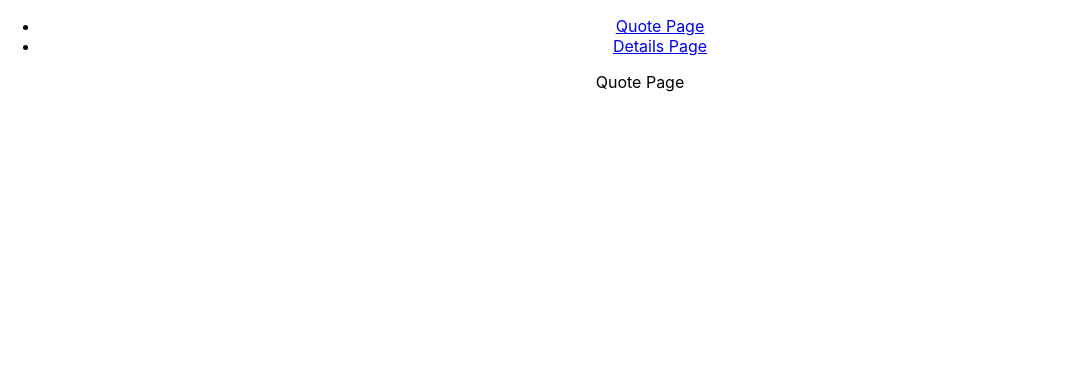
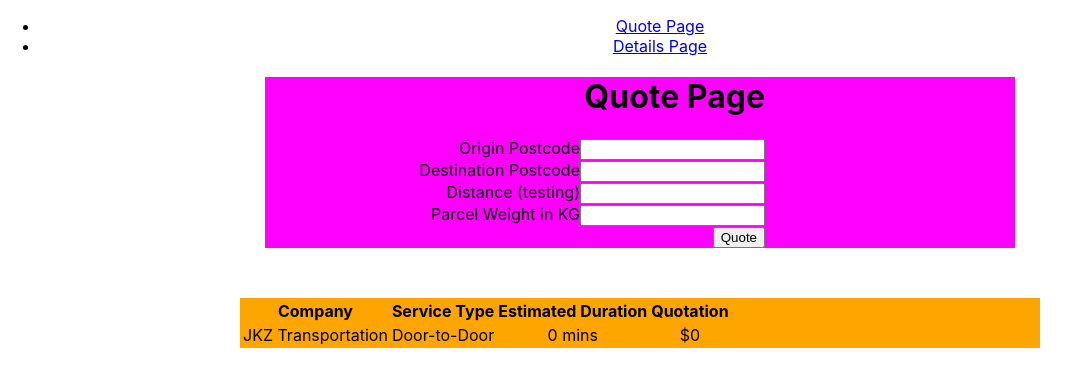
Before and after one commit to wuzhixiang88/Easy_Parcel_Clone, a React (Create React App) app in the folder client/: page /quote in a window 1280 px wide. Shown: the top 386 px of the page, without its empty margins (0-1080 px from the left). Built offline with nearby package versions, Linux system fonts and the light colour scheme.

Commit message:
quotation mechanism works

```diff
--- a/client/src/App.css
+++ b/client/src/App.css
@@ -36,3 +36,23 @@
     transform: rotate(360deg);
   }
 }
+
+#quote-input {
+  text-align: right;
+  width: 500px;
+  background-color: fuchsia;
+  margin: auto;
+  padding-right: 250px;
+}
+
+#quote-show {
+  text-align: center;
+  width: 800px;
+  background-color: orange;
+  margin: auto;
+  margin-top: 50px;
+}
+
+#quote-table {
+  text-align: center;
+}
--- a/client/src/pages/QuotePage.js
+++ /dev/null
@@ -1,11 +0,0 @@
-import React from 'react';
-
-const QuotePage = () => {
-    return (
-        <div>
-            Quote Page
-        </div>
-    );
-};
-
-export default QuotePage;
--- /dev/null
+++ b/client/src/pages/QuotePage.jsx
@@ -0,0 +1,69 @@
+import React, { useState } from "react";
+
+//distance to be taken from API (distance between 2 postcodes)
+//standardRate is a constant set by us
+const standardRate = 0.5;
+const standardSpeed = 5;
+// const quotation = distance * parcelWeight * standardRate;
+// const duration = distance * standardSpeed;
+
+const QuotePage = () => {
+  const [distance, setDistance] = useState(0);
+  const [parcelWeight, setParcelWeight] = useState(0);
+  const [quotation, setQuotation] = useState(0);
+  const [duration, setDuration] = useState(0);
+
+  const handleDistanceInput = (e) => {
+    setDistance(e.target.value);
+  };
+
+  const handleParcelWeightInput = (e) => {
+    setParcelWeight(e.target.value);
+  };
+
+  const handleClickRequestQuotation = () => {
+    console.log("quotation requested");
+    setQuotation(parcelWeight * standardRate);
+    setDuration(distance * standardSpeed);
+  };
+
+  return (
+    <div>
+      <div id="quote-input">
+        <h1>Quote Page</h1>
+        <label for="Origin">Origin Postcode</label>
+        <input type="text" />
+        <br />
+        <label for="Destination">Destination Postcode</label>
+        <input type="text" />
+        <br />
+        <label for="Distance">Distance (testing)</label>
+        <input type="number" onChange={handleDistanceInput} />
+        <br />
+        <label for="Weight">Parcel Weight in KG</label>
+        <input type="number" onChange={handleParcelWeightInput} />
+        <br />
+        <button onClick={handleClickRequestQuotation}>Quote</button>
+        <br />
+      </div>
+      <div id="quote-show">
+        <table id="quote-table">
+          <tr>
+            <th>Company</th>
+            <th>Service Type</th>
+            <th>Estimated Duration</th>
+            <th>Quotation</th>
+          </tr>
+          <tr>
+            <td>JKZ Transportation</td>
+            <td>Door-to-Door</td>
+            <td>{duration} mins</td>
+            <td>${quotation}</td>
+          </tr>
+        </table>
+      </div>
+    </div>
+  );
+};
+
+export default QuotePage;
```
Also changed, not shown: client/src/components/Navbar.jsx (renamed from client/src/components/Navbar.js), client/src/pages/DetailsPage.jsx (renamed from client/src/pages/DetailsPage.js), client/src/pages/HomePage.js (deleted), client/src/pages/HomePage.jsx (added).
